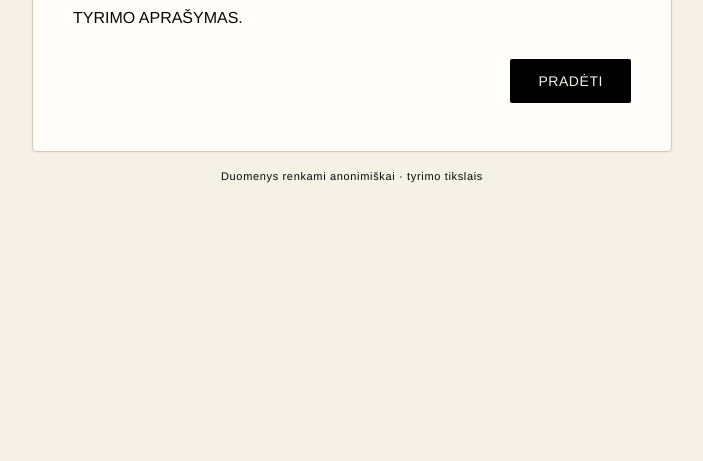
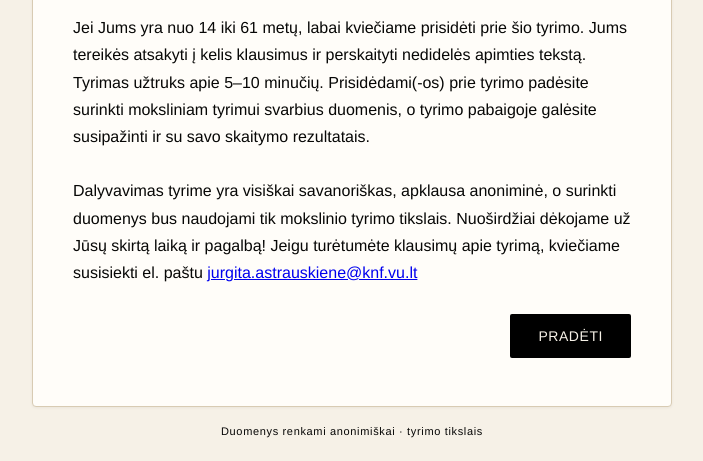
Before and after one commit to GhdoB/Skaitymo-grei-io-testas, a website: page index.html in a window 1280 px wide. Shown: the part 359-820 px from the top of the page, without its empty margins (288-991 px from the left). Drawn offline with nearby package versions, Linux system fonts and the light colour scheme.

Commit message:
Update index.html

```diff
--- a/index.html
+++ b/index.html
@@ -20,7 +20,10 @@
 
 const STUDY_INTRO = {
   title: "SKAITYMO GREIČIO TESTAS",
-  description: "TYRIMO APRAŠYMAS."
+  description: `Kviečiame dalyvauti skaitymo tyrime! <br><br>
+  Kasdien skaitome įvairiausius tekstus – knygas, naujienų portalus, socialinių tinklų įrašus ir daugybę kitų tekstų. Tačiau pats skaitymo procesas ir įpročiai, nuolat kinta. Vilniaus universiteto Kauno fakulteto Audiovizualinio vertimo studijų programos dėstytoja doc. dr. Jurgita Astrauskenė ir studentė Rusnė Abramavičiūtė atlieka tyrimą, kuris padės geriau suprasti skirtingų kartų skaitymo proceso ypatumus ir skaitymo įpročius.<br><br>
+  Jei Jums yra nuo 14 iki 61 metų, labai kviečiame prisidėti prie šio tyrimo. Jums tereikės atsakyti į kelis klausimus ir perskaityti nedidelės apimties tekstą. Tyrimas užtruks apie 5–10 minučių. Prisidėdami(-os) prie tyrimo padėsite surinkti moksliniam tyrimui svarbius duomenis, o tyrimo pabaigoje galėsite susipažinti ir su savo skaitymo rezultatais.<br><br>
+  Dalyvavimas tyrime yra visiškai savanoriškas, apklausa anoniminė, o surinkti duomenys bus naudojami tik mokslinio tyrimo tikslais. Nuoširdžiai dėkojame už Jūsų skirtą laiką ir pagalbą! Jeigu turėtumėte klausimų apie tyrimą, kviečiame susisiekti el. paštu <a href="mailto:jurgita.astrauskiene@knf.vu.lt">jurgita.astrauskiene@knf.vu.lt</a>`
 };
 
 // Pradinės apklausos klausimai (rodomi po vieną)
```
